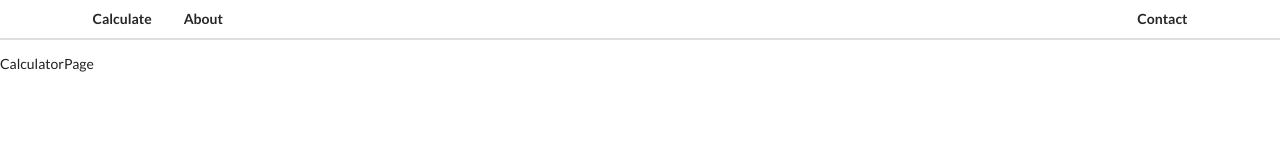
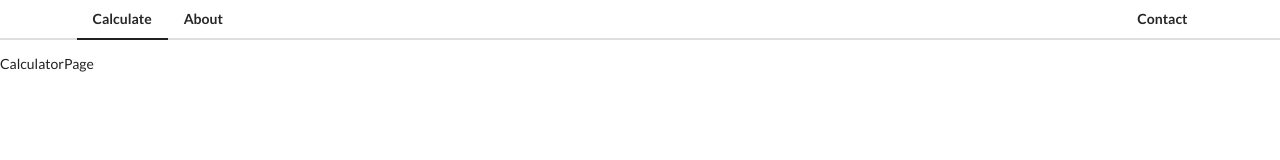
Before and after one commit to michaelmaryanoff/high-altitude-baking-calculator, a React (Create React App) app: page /calculate in a window 1280 px wide. Shown: the top 160 px of the page. Built offline with nearby package versions, Linux system fonts and the light colour scheme.

Commit message:
Add pointing functionality to menu

```diff
--- a/src/components/menus/MenuItem.js
+++ b/src/components/menus/MenuItem.js
@@ -1,8 +1,22 @@
+// React
 import React from 'react';
+
+//Router
 import { Link } from 'react-router-dom';
+import { withRouter } from 'react-router';
+
+// Redux
+import { connect } from 'react-redux';
 
 const MenuItem = props => {
-  return <div><Link to={props.route} className="header item">{props.label}</Link></div>;
+  let activeClass = props.location.pathname === props.route ? 'active' : '';
+  return (
+    <div>
+      <Link to={props.route} className={`${activeClass} header item`}>
+        {props.label}
+      </Link>
+    </div>
+  );
 };
 
-export default MenuItem;
+export default withRouter(connect(null, {})(MenuItem));
--- a/src/components/menus/RightMenuItem.js
+++ b/src/components/menus/RightMenuItem.js
@@ -1,14 +1,24 @@
+// React
 import React from 'react';
+
+//Router
 import { Link } from 'react-router-dom';
+import { withRouter } from 'react-router';
+
+// Redux
+import { connect } from 'react-redux';
+
 
 const RightMenuItem = props => {
+  let activeClass = props.location.pathname === props.route ? 'active' : '';
+
   return (
     <div className="right menu">
-      <Link to={props.route} className="header item">
+      <Link to={props.route} className={`${activeClass} header item`}>
         {props.label}
       </Link>
     </div>
   );
 };
 
-export default RightMenuItem;
+export default withRouter(connect(null, {})(RightMenuItem));
```
